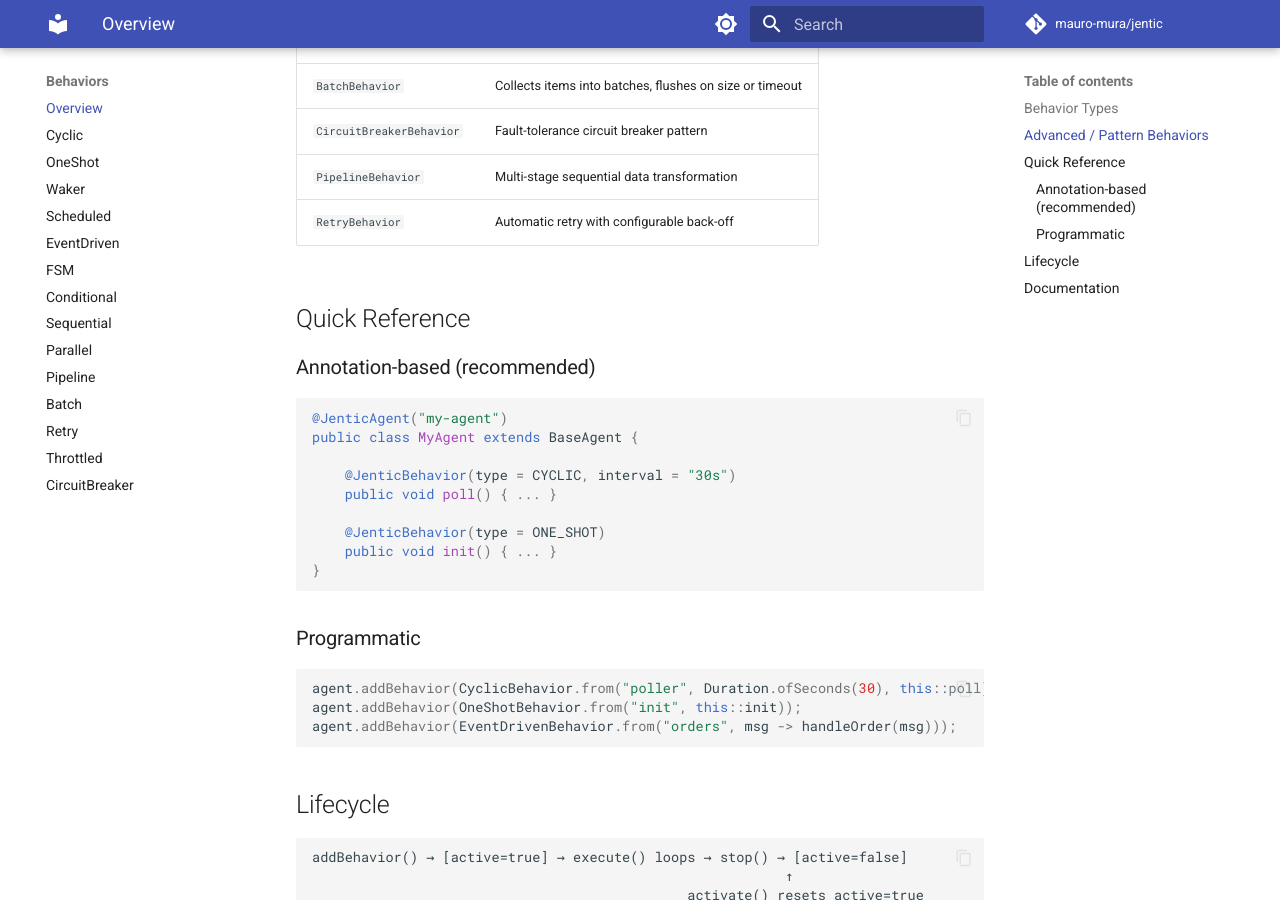
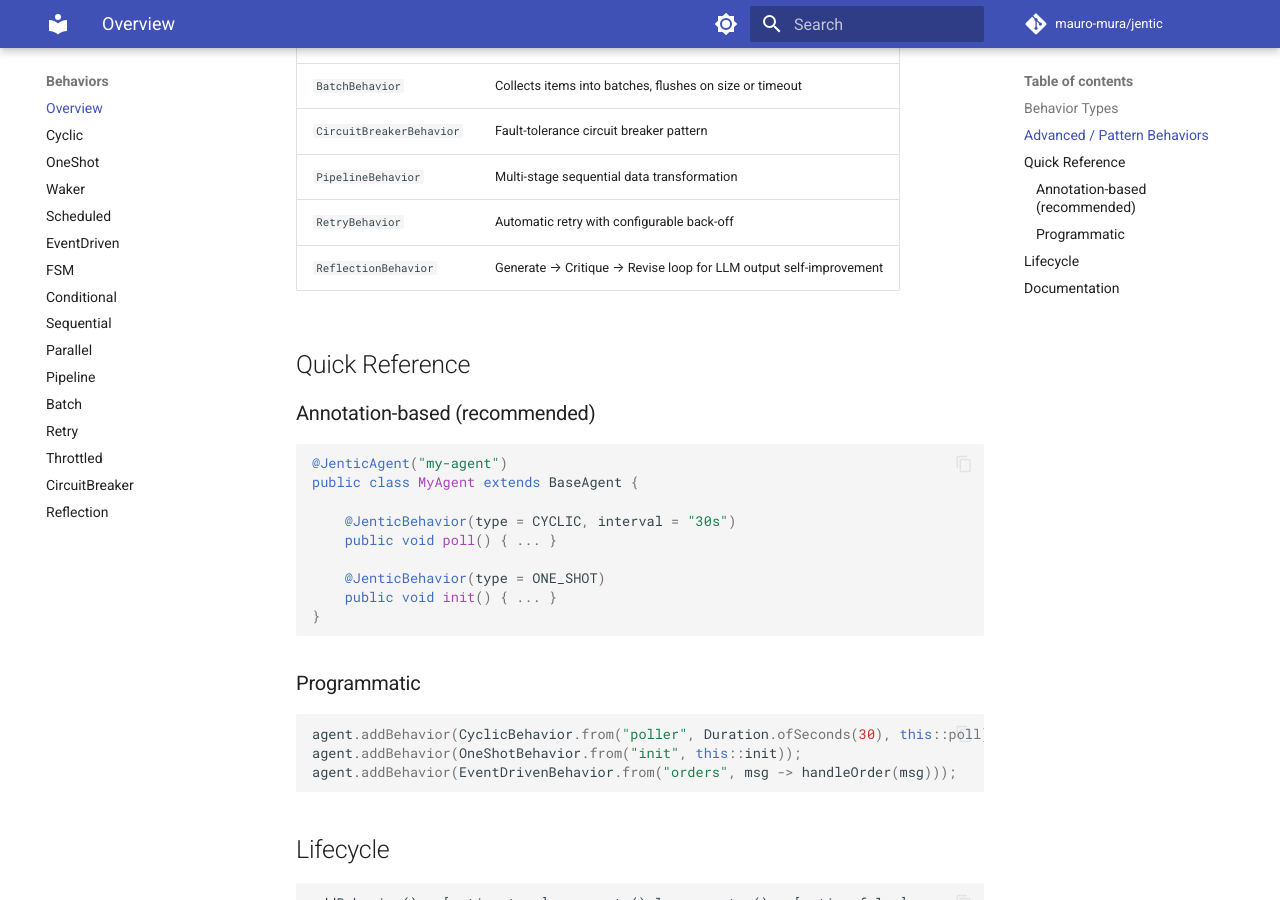
Before and after one commit to mauro-mura/jentic, an MkDocs documentation site: the page built from docs/behaviors/README.md, in a window 1280 px wide and 900 px high, scrolled down 960 px. Built offline with MkDocs 1.6.1 and Material for MkDocs 9.7.7, drawn with Linux system fonts in a browser that asks for light colours; comment, search, counter and statistics services are not loaded.

Commit message:
docs: add ReflectionBehavior to nav, behavior lists and mkdocs.yml

```diff
--- a/docs/behaviors/README.md
+++ b/docs/behaviors/README.md
@@ -25,6 +25,7 @@ Behaviors are the primary mechanism for implementing agent logic. Every behavior
 | `CircuitBreakerBehavior` | Fault-tolerance circuit breaker pattern |
 | `PipelineBehavior` | Multi-stage sequential data transformation |
 | `RetryBehavior` | Automatic retry with configurable back-off |
+| `ReflectionBehavior` | Generate → Critique → Revise loop for LLM output self-improvement |
 
 ## Quick Reference
 
--- a/mkdocs.yml
+++ b/mkdocs.yml
@@ -72,6 +72,7 @@ nav:
     - Retry: behaviors/RetryBehavior.md
     - Throttled: behaviors/ThrottledBehavior.md
     - CircuitBreaker: behaviors/CircuitBreakerBehavior.md
+    - Reflection: behaviors/ReflectionBehavior.md
   - Messaging:
     - Message Filtering: message-filtering.md
     - Dialog Protocol: dialog-protocol.md
```
Also changed, not shown: README.md (+1 -0 lines).
